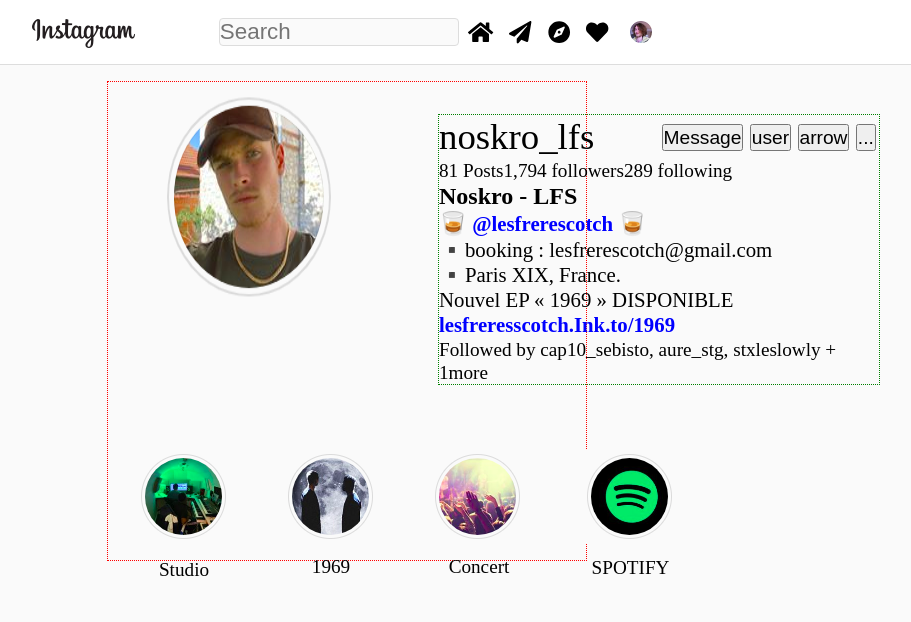
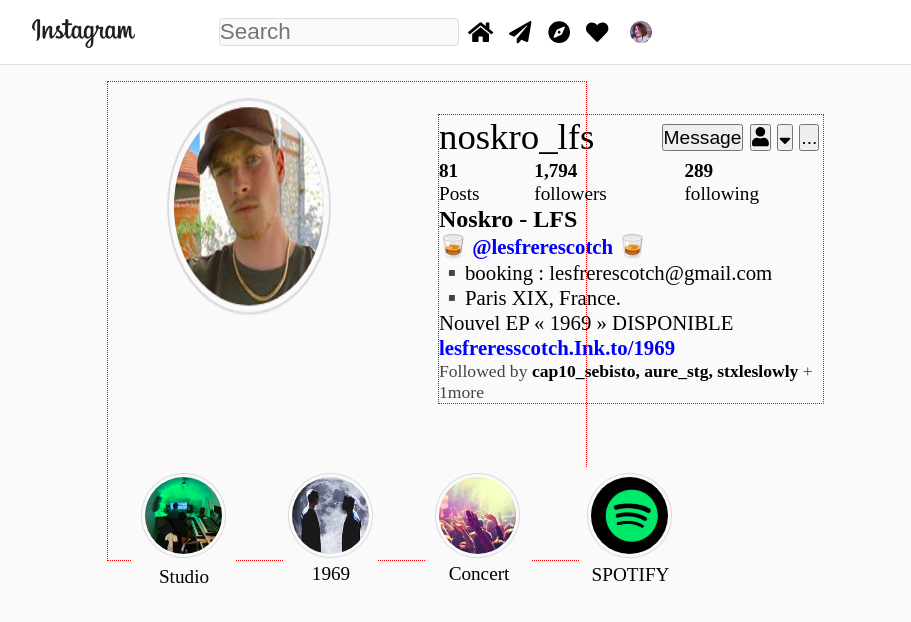
Before and after one commit to kevSchmidt/react-copy, a React (Create React App) app: page / in a window 1280 px wide. Shown: the top 622 px of the page, without its empty margins (293-1204 px from the left). Built offline with nearby package versions, Linux system fonts and the light colour scheme.

Commit message:
profile info

```diff
--- a/src/App.css
+++ b/src/App.css
@@ -77,6 +77,7 @@
 
 .follower {
   font-size: 1.2rem;
+  margin-right: 2rem;
 }
 
 .info-title {
@@ -86,6 +87,7 @@
 .info-link {
   color: blue;
   font-weight: bold;
+  cursor: pointer;
 }
 
 .scotch {
@@ -96,7 +98,18 @@
   font-size: 1.3rem;
 }
 
+.bold {
+  font-weight: bold;
+  color: #010101;
+}
+
+.follower2 {
+  font-size: 1.1rem;
+  color: #444;
+}
+
 /* ------ */
+
 .profile-img-container {
   display: flex;
 }
@@ -112,5 +125,6 @@
 
 .profile-img-title {
   font-size: 1.2rem;
+  margin-top: -0.8rem;
   cursor: pointer;
 }
--- a/src/components/fontawesomeicons/FontAwesomeIcons.jsx
+++ b/src/components/fontawesomeicons/FontAwesomeIcons.jsx
@@ -4,6 +4,8 @@
   faPaperPlane,
   faCompass,
   faHeart,
+  faSortDown,
+  faUser,
 } from "@fortawesome/free-solid-svg-icons";
 
-library.add(faHome, faPaperPlane, faCompass, faHeart);
+library.add(faHome, faPaperPlane, faCompass, faHeart, faSortDown, faUser);
--- a/src/components/main/profile/ProfileInfo.jsx
+++ b/src/components/main/profile/ProfileInfo.jsx
@@ -1,4 +1,5 @@
 import React, { Component } from "react";
+import { FontAwesomeIcon } from "@fortawesome/react-fontawesome";
 
 class ProfileInfo extends Component {
   render() {
@@ -7,15 +8,26 @@
         <div className="profile-row-1">
           <p className="noskro">noskro_lfs</p>
           <button className="btn">Message</button>
-          <button className="btn">user</button>
-          <button className="btn">arrow</button>
+          <button className="btn">
+            <FontAwesomeIcon icon="user" className="icon-profile" />
+          </button>
+          <button className="btn">
+            <FontAwesomeIcon icon="sort-down" className="icon-profile" />
+          </button>
           <button className="btn">...</button>
         </div>
 
         <div className="profile-row-2">
-          <p className="follower">81 Posts</p>
-          <p className="follower">1,794 followers</p>
-          <p className="follower">289 following</p>
+          <p className="follower">
+            {" "}
+            <span className="bold">81</span> Posts
+          </p>
+          <p className="follower">
+            <span className="bold">1,794</span> followers
+          </p>
+          <p className="follower">
+            <span className="bold">289</span> following
+          </p>
         </div>
 
         <div className="profile-row-3">
@@ -36,8 +48,10 @@
         </div>
 
         <div className="profile-row-4">
-          <p className="follower">
-            Followed by cap10_sebisto, aure_stg, stxleslowly + 1more
+          <p className="follower2">
+            Followed by{" "}
+            <span className="bold">cap10_sebisto, aure_stg, stxleslowly</span> +
+            1more
           </p>
         </div>
       </div>
```
